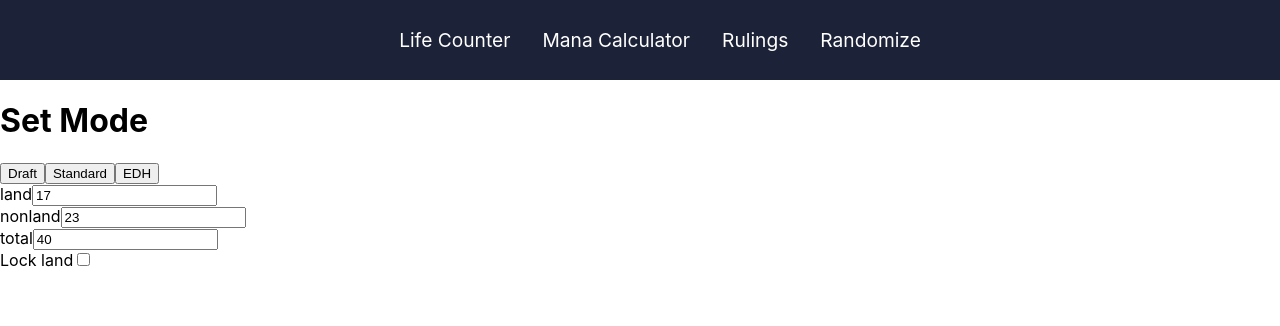
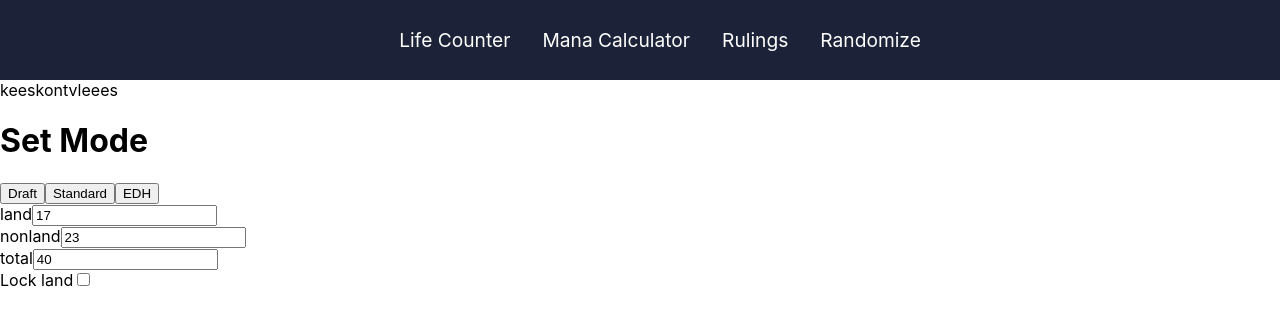
Before and after one commit to Sanderqs/MTGAPP, a React (Create React App) app: page /ManaCalculator in a window 1280 px wide. Shown: the top 326 px of the page. Built offline with nearby package versions, Linux system fonts and the light colour scheme.

Commit message:
lifecounter
toegevoegd lifecounter

```diff
--- a/src/component/Counters.js
+++ b/src/component/Counters.js
@@ -8,7 +8,7 @@ import { incrLife, decrLife, resetLife } from "../reducers/counter";
 const Counters = (props) => {
   const life = useSelector((state) => state.counterReducer);
   const dispatch = useDispatch();
-  console.log(life);
+
   return (
     <div>
       Slayer1
--- a/src/pages/LifeCounter.js
+++ b/src/pages/LifeCounter.js
@@ -5,6 +5,7 @@ const LifeCounter = () => {
   return (
     <div>
       <Counters />
+      jojo
     </div>
   );
 };
--- a/src/pages/ManaCalculator.js
+++ b/src/pages/ManaCalculator.js
@@ -5,6 +5,7 @@ import TotalCards from "../component/TotalCards";
 const ManaCalculator = () => {
   return (
     <div>
+      keeskontvleees
       <SetCards />
       <TotalCards />
     </div>
```
